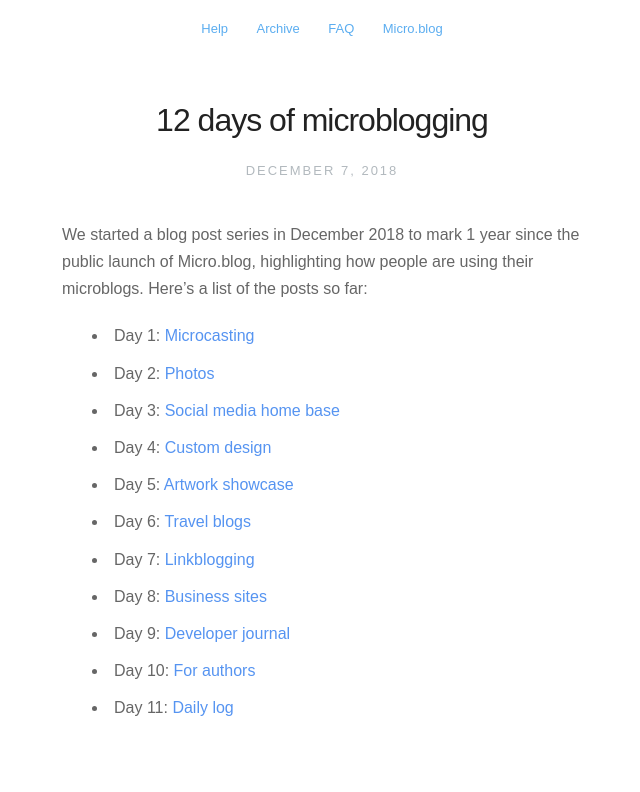
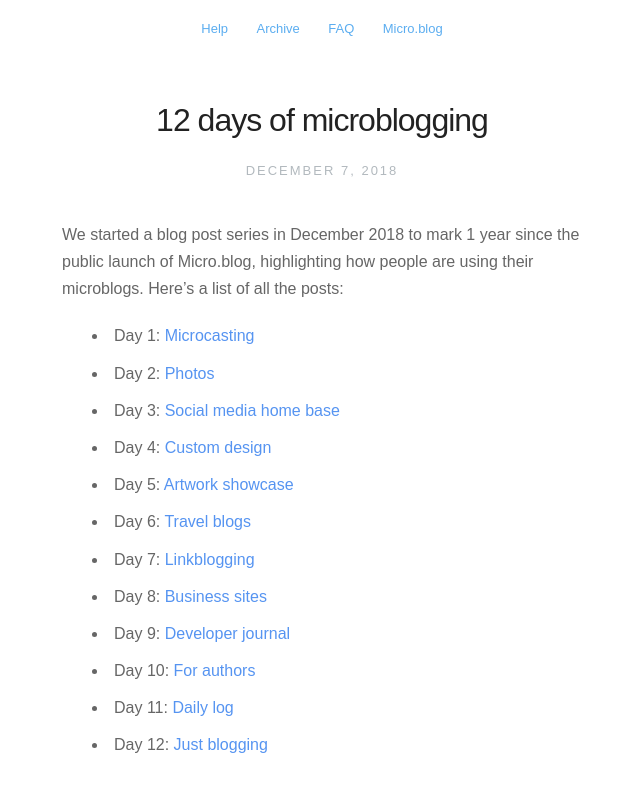
Before and after one commit to microdotblog/help.micro.blog, a Jekyll site: the page built from _posts/2018-12-07-12-days.markdown, in a window 1280 px wide. Shown: the top 792 px of the page, without its empty margins (318-958 px from the left). Built offline with Jekyll 4.4.1, drawn with Linux system fonts in a browser that asks for light colours; nearby versions of some CDN libraries.

Commit message:
Added day 12.

```diff
--- a/_posts/2018-12-07-12-days.markdown
+++ b/_posts/2018-12-07-12-days.markdown
@@ -4,7 +4,7 @@
 description: Blog post series on ways to use Micro.blog.
 ---
 
-We started a blog post series in December 2018 to mark 1 year since the public launch of Micro.blog, highlighting how people are using their microblogs. Here's a list of the posts so far:
+We started a blog post series in December 2018 to mark 1 year since the public launch of Micro.blog, highlighting how people are using their microblogs. Here's a list of all the posts:
 
 * Day 1: [Microcasting](https://manton.org/2018/12/03/microblog-milestone-first.html)
 * Day 2: [Photos](https://manton.org/2018/12/04/days-of-microblogging.html)
@@ -17,3 +17,4 @@
 * Day 9: [Developer journal](https://manton.org/2018/12/11/days-of-microblogging.html)
 * Day 10: [For authors](https://manton.org/2018/12/12/days-of-microblogging.html)
 * Day 11: [Daily log](https://manton.org/2018/12/13/days-of-microblogging.html)
+* Day 12: [Just blogging](https://manton.org/2018/12/14/days-of-microblogging.html)
```
